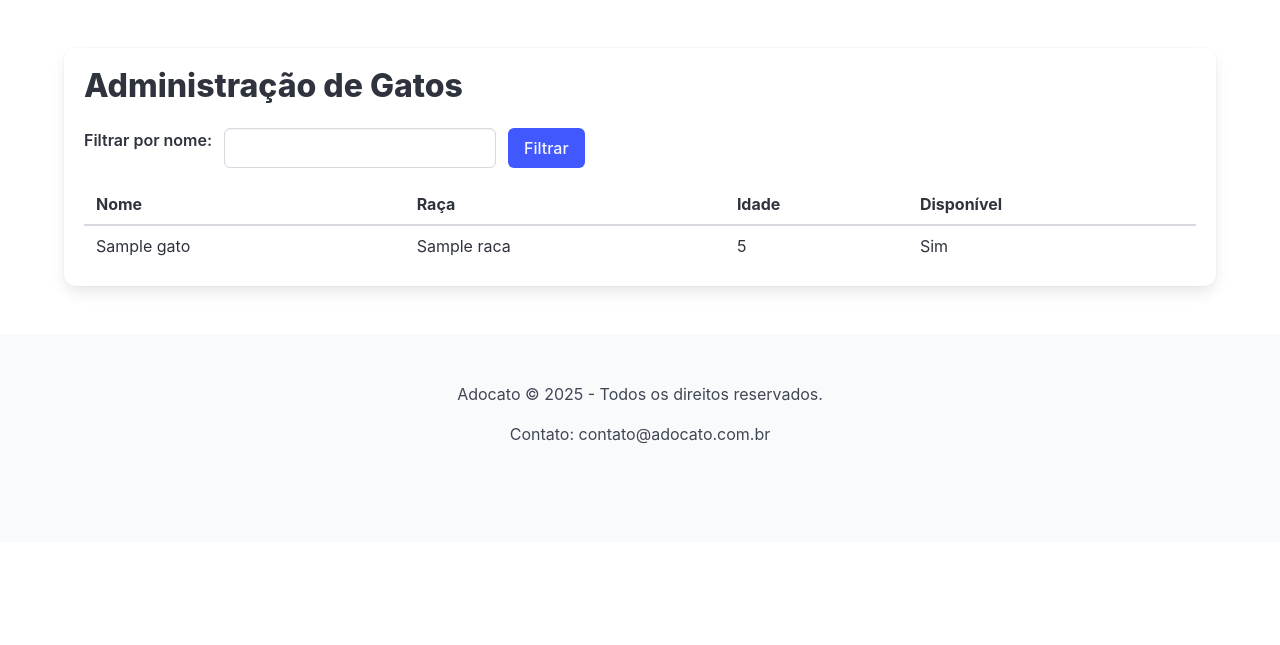
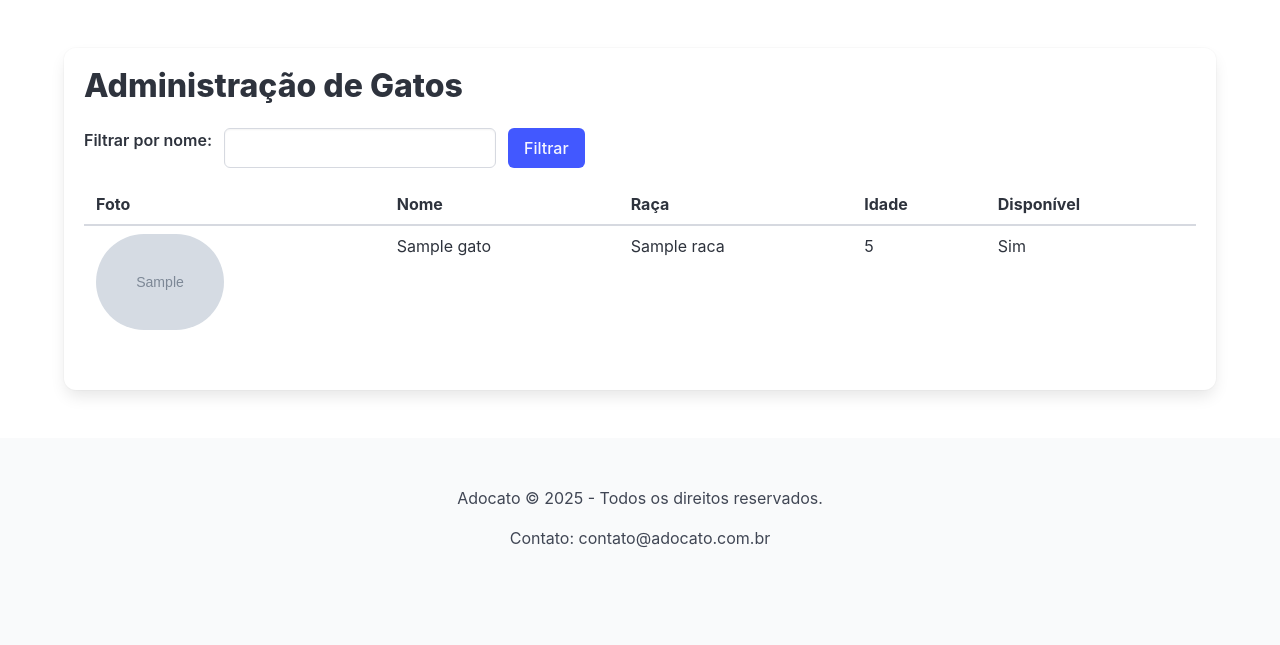
Before and after one commit to rubythais/devweb20251-sala, a Django app: page /adocato/gatos/listar in a window 1280 px wide. Shown: the part 56-701 px from the top of the page. Run offline with Django 5.2, Linux system fonts and the light colour scheme; tables that the repository leaves empty hold one stand-in row (values such as "Sample post"); grey boxes marked "Sample" are stand-in pictures.

Commit message:
Implementação dos modelos.

```diff
--- a/projadocato/adocato/admin.py
+++ b/projadocato/adocato/admin.py
@@ -1,6 +1,7 @@
 from django.contrib import admin
-from .models import Raca, Gato
+from .models import Raca, Gato, Coordenador
 # Register your models here.
 
 admin.site.register(Raca)
 admin.site.register(Gato)
+admin.site.register(Coordenador)
--- a/projadocato/adocato/models.py
+++ b/projadocato/adocato/models.py
@@ -1,4 +1,5 @@
 from django.db import models
+from django.contrib.auth.models import User
 from datetime import date
 # Create your models here.
 class Raca(models.Model):
@@ -11,11 +12,11 @@ class Gato(models.Model):
     nome = models.CharField(max_length=100)
     sexo = models.CharField(max_length=1, choices=[('M', 'Macho'), ('F', 'Fêmea')])
     cor = models.CharField(max_length=50)
-    dataNascimento = models.DateField()
-    descricao = models.TextField(blank=True, null=True)
+    dataNascimento = models.DateField(verbose_name='Data de Nascimento')
+    descricao = models.TextField(verbose_name="Descrição",blank=True, null=True)
     disponivel = models.BooleanField(default=True)
     raca = models.ForeignKey(Raca, on_delete=models.CASCADE, related_name='gatos')
-
+    foto = models.ImageField(upload_to='gatos/', blank=True, null=True)
     def __str__(self):
         return f"{self.nome} ({self.raca.nome})"
 
@@ -25,3 +26,10 @@ class Gato(models.Model):
     def esta_disponivel(self):
         """Verifica se o gato está disponível para adoção."""
         return "Sim" if self.disponivel else "Não"
+
+class Coordenador(User):
+    nome= models.CharField(max_length=100)
+    cpf = models.CharField(max_length=11, unique=True)
+
+    def __str__(self):
+        return self.nome
--- a/projadocato/adocato/templates/adocato/gato/lista.html
+++ b/projadocato/adocato/templates/adocato/gato/lista.html
@@ -21,6 +21,7 @@
         <table class="table is-striped is-hoverable is-fullwidth">
             <thead>
                 <tr>
+                    <th>Foto</th>
                     <th>Nome</th>
                     <th>Raça</th>
                     <th>Idade</th>
@@ -30,6 +31,13 @@
             <tbody>
                 {% for gato in gatos %}
                 <tr>
+                    <td>
+                        {% if gato.foto %}
+                            <figure class="image is-128x128">
+                                <img class="is-rounded" src="{{ gato.foto.url }}" />
+                            </figure>
+                        {%endif%}
+                    </td>
                     <td>{{ gato.nome }}</td>
                     <td>{{ gato.raca }}</td>
                     <td>{{ gato.idade }}</td>
--- a/projadocato/projadocato/settings.py
+++ b/projadocato/projadocato/settings.py
@@ -123,3 +123,6 @@ STATIC_URL = "static/"
 DEFAULT_AUTO_FIELD = "django.db.models.BigAutoField"
 
 CSRF_TRUSTED_ORIGINS=['https://localhost:8000']
+
+MEDIA_URL = '/media/'
+MEDIA_ROOT = BASE_DIR / 'media'
--- a/projadocato/projadocato/urls.py
+++ b/projadocato/projadocato/urls.py
@@ -17,8 +17,13 @@ Including another URLconf
 
 from django.contrib import admin
 from django.urls import path,include
+from django.conf import settings
+from django.conf.urls.static import static
 
 urlpatterns = [
     path("admin/", admin.site.urls),
     path("adocato/",include("adocato.urls")),
 ]
+
+if settings.DEBUG:
+    urlpatterns += static(settings.MEDIA_URL, document_root=settings.MEDIA_ROOT)
--- a/projleilao/leilao/templates/leilao/itens.html
+++ b/projleilao/leilao/templates/leilao/itens.html
@@ -6,13 +6,14 @@
     <input type="text" id="titulo" name="titulo" value="">
     <button type="submit">Buscar</button>
 </form>
-<table>
+<table border="1">
     <thead>
         <tr>
             <th>ID</th>
             <th>Título</th>
             <th>Descrição</th>
             <th>Lance Mínimo</th>
+            <th>Total de Lances</th>
         </tr>
     </thead>
     <tbody>
@@ -22,6 +23,7 @@
             <td>{{ item.titulo }}</td>
             <td>{{ item.descricao }}</td>
             <td>{{ item.lanceMinimo }}</td>
+            <td>{{item.lances.count}}</td>
         </tr>
         {% endfor %}
     </tbody>
```
Also changed, not shown: projadocato/adocato/migrations/0002_gato_foto_alter_gato_datanascimento_and_more.py (added), projadocato/adocato/migrations/0003_coordenador.py (added), 1 other file.
